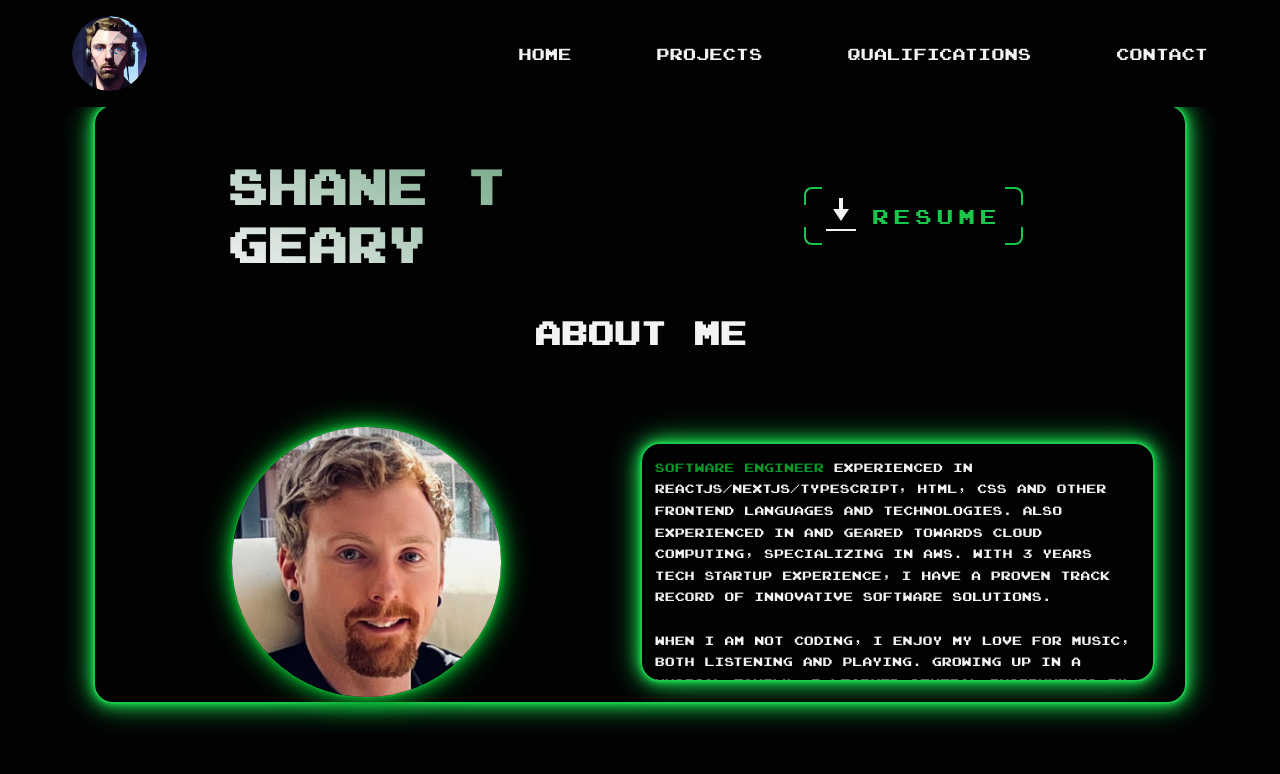
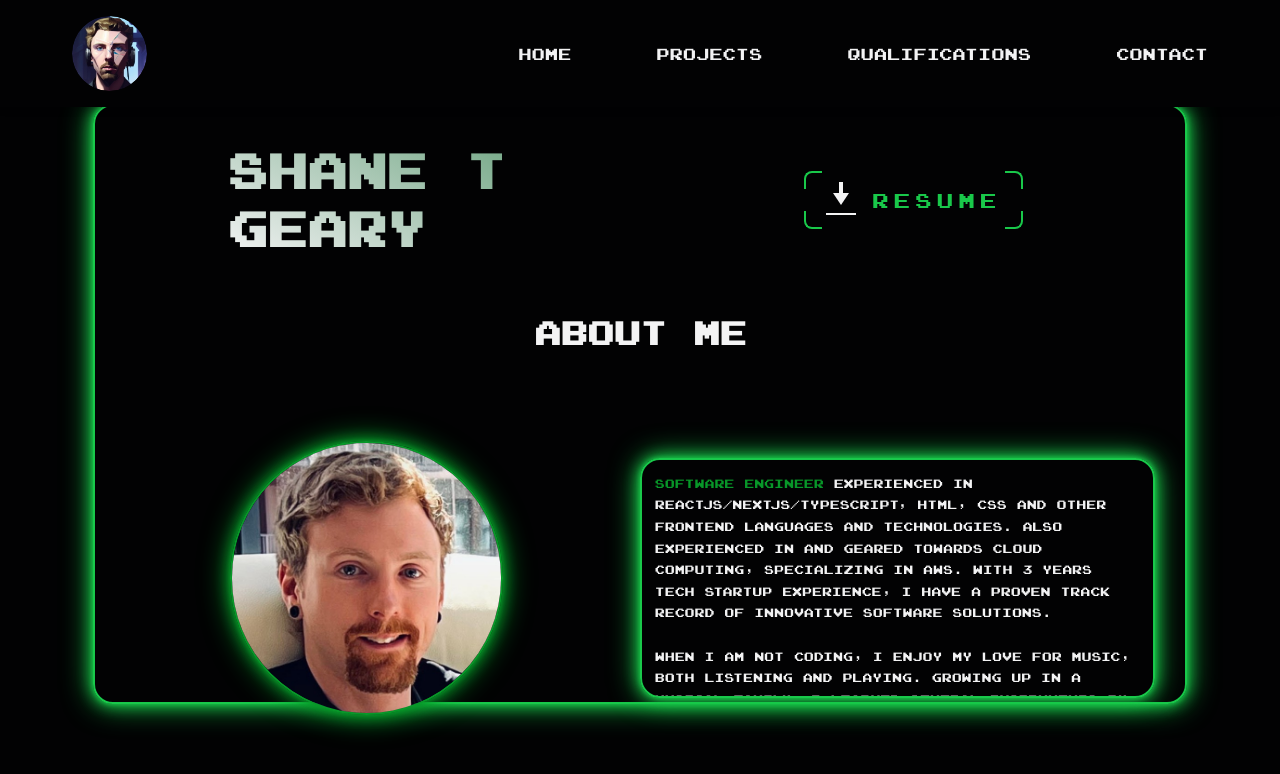
Before and after one commit to Shane-Geary/shane-geary-portfolio, a Next.js app: page / in a window 1280 px wide. Shown: the top 774 px of the page. Built offline with nearby package versions, Linux system fonts and the light colour scheme.

Commit message:
HomePage updated

```diff
--- a/src/app/home-page/home-page.module.scss
+++ b/src/app/home-page/home-page.module.scss
@@ -23,7 +23,7 @@
 	width: 100%;
 	max-width: var(--max-width);
 	margin: 0 auto;
-	padding: 6rem 0 2rem 0;
+	padding: 4rem 0 2rem 0;
 	color: var(--header-white);
 	height: 50dvh;
 	position: relative;
@@ -79,7 +79,7 @@
 	width: 100%;
 	max-width: var(--max-width);
 	margin: 0 auto;
-	padding: 2rem 0 6rem 0;
+	padding: 2rem 0 4rem 0;
 	color: var(--header-white);
 	height: 50dvh;
 	position: relative;
@@ -88,7 +88,6 @@
 		height: 100dvh;
 		flex-direction: column;
 		justify-content: center;
-		margin-top: 10%;
 	}
 }
 
@@ -192,8 +191,8 @@
 }
 
 .swiperButtonPrev {
-	top: 20% !important;
+	top: 10dvh !important;
 	left: 50% !important;
 	transform: rotate(90deg);
-	margin-top: 1.6rem !important;
+	margin-top: 2.5rem !important;
 }
```
